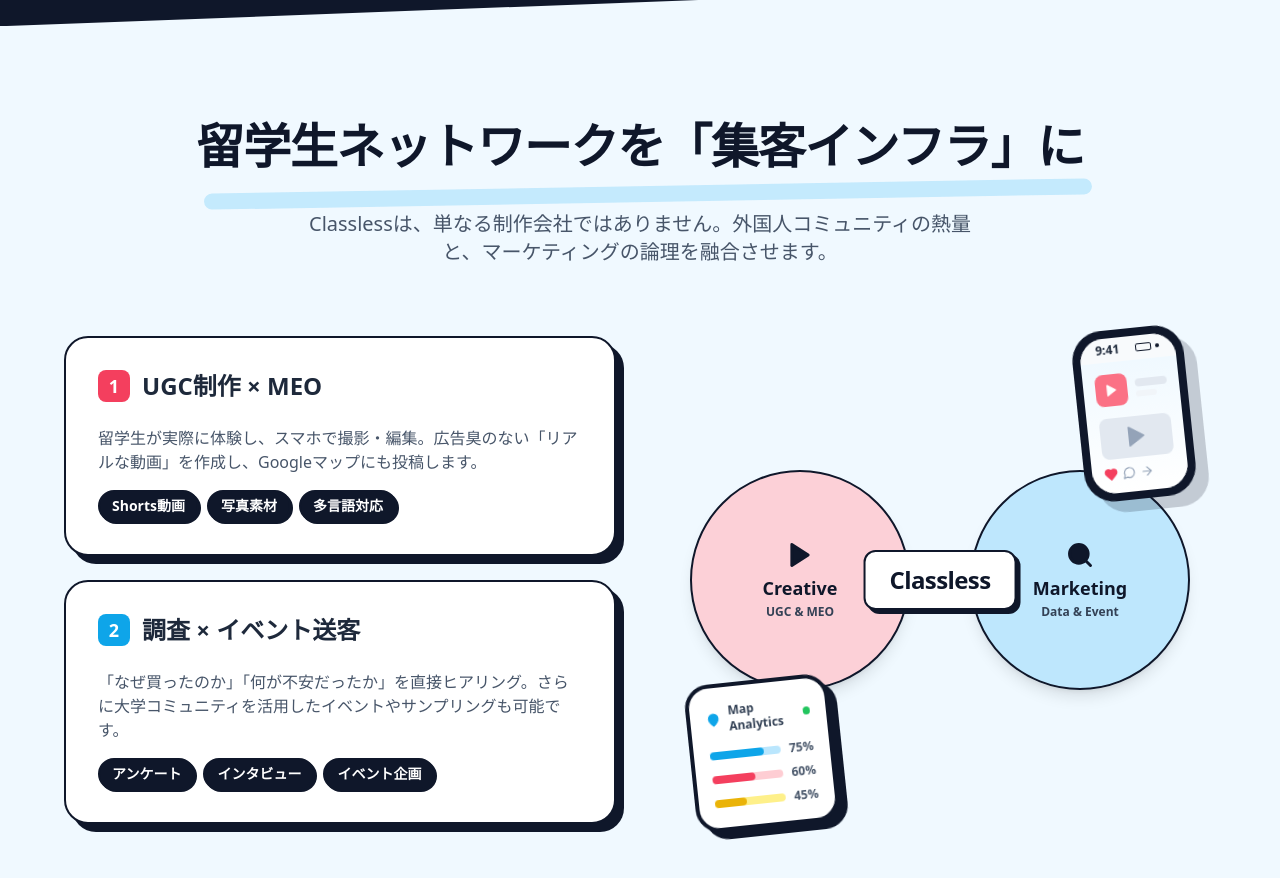
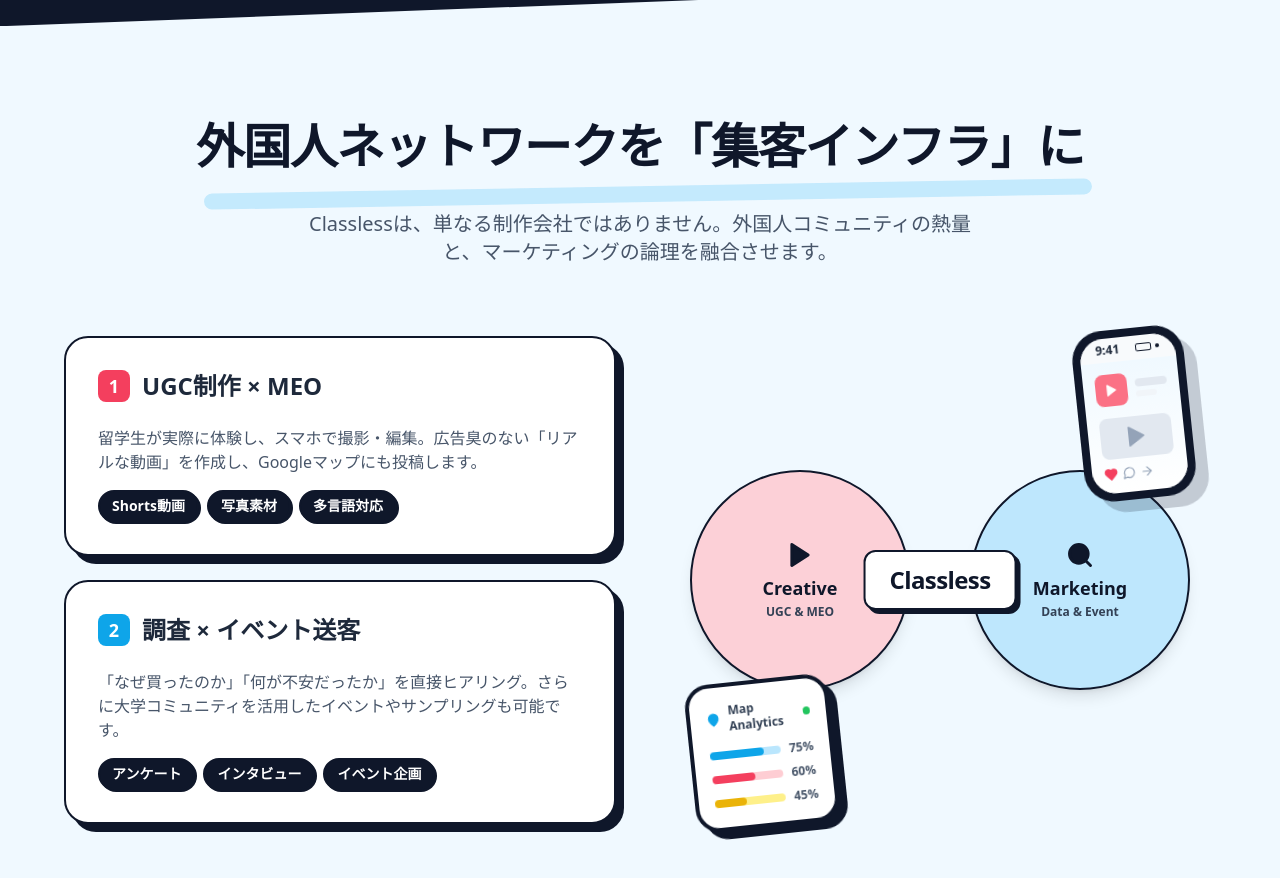
Before and after one commit to yutamaruyama137-lgtm/classless-website, a React (Vite) app: page / in a window 1280 px wide. Shown: the part 1522-2400 px from the top of the page. Built offline with nearby package versions, Linux system fonts and the light colour scheme.

Commit message:
「留学生ネットワーク」を「外国人ネットワーク」に変更

```diff
--- a/src/App.jsx
+++ b/src/App.jsx
@@ -412,7 +412,7 @@
       <section className="py-24 px-4 bg-sky-50 border-b-2 border-slate-900 overflow-hidden">
         <div className="container mx-auto max-w-6xl">
           <SectionTitle
-            title="留学生ネットワークを「集客インフラ」に"
+            title="外国人ネットワークを「集客インフラ」に"
             subtitle="Classlessは、単なる制作会社ではありません。外国人コミュニティの熱量と、マーケティングの論理を融合させます。"
           />
 
```
